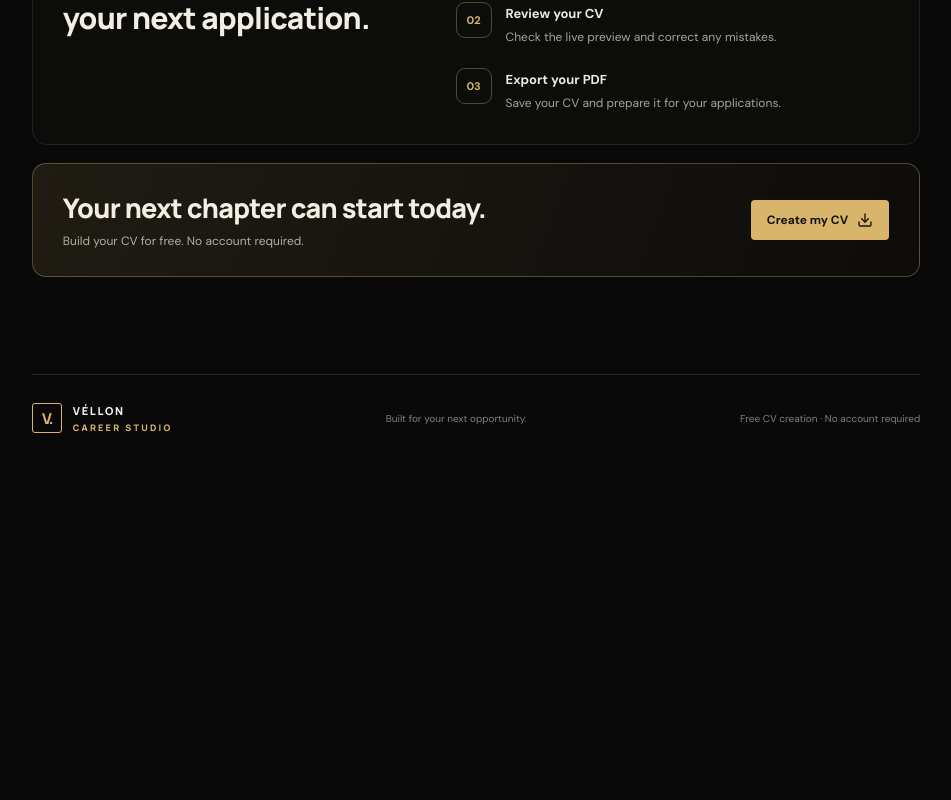
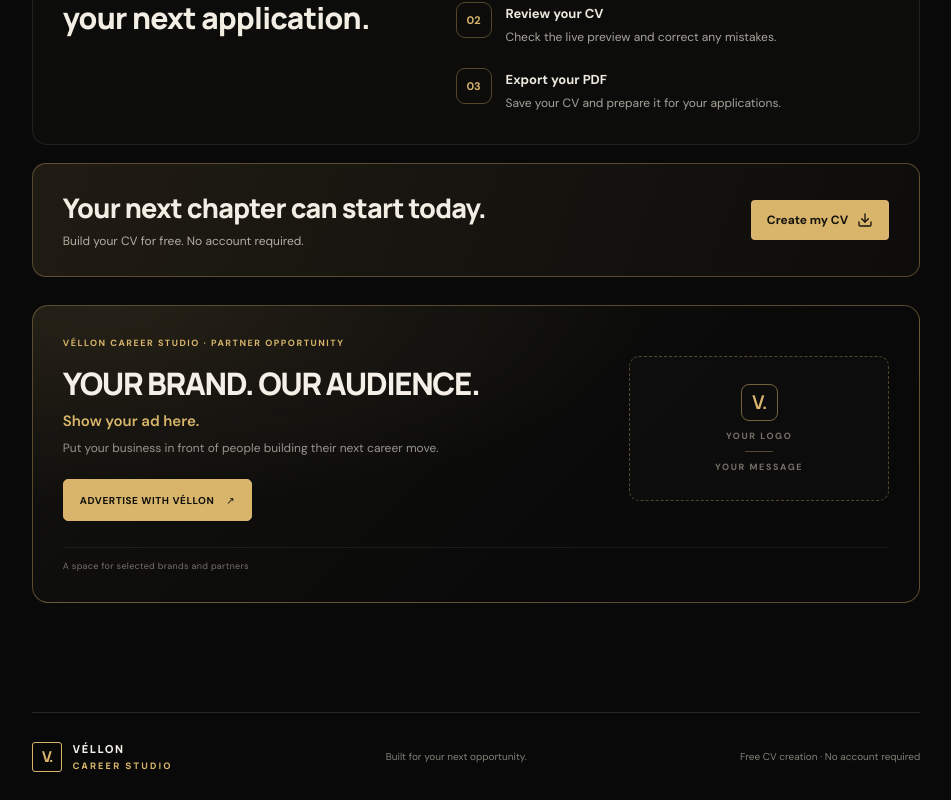
Before and after one commit to BUTTERfISH-STACK/vellon-career-studio, a React (Vite) app: page / in a window 1280 px wide. Shown: the part 915-1715 px from the top of the page, without its empty margins (283-1234 px from the left). Before the commit the page ends 1377 px from the top, so only its background shows below. Built offline with nearby package versions, Linux system fonts and the light colour scheme.

Commit message:
Add premium advertiser banner to Career Studio homepage

```diff
--- a/src/App.jsx
+++ b/src/App.jsx
@@ -360,7 +360,39 @@
             Create my CV <Download size={16}/>
           </button>
         </div>
-      </section>
+
+        <aside className="advertiser-banner" aria-label="Advertising opportunity">
+          <div className="advertiser-banner-copy">
+            <span className="advertiser-eyebrow">VÉLLON CAREER STUDIO · PARTNER OPPORTUNITY</span>
+            <h2>YOUR BRAND. OUR AUDIENCE.</h2>
+            <p className="advertiser-banner-prompt">Show your ad here.</p>
+            <p className="advertiser-banner-description">
+              Put your business in front of people building their next career move.
+            </p>
+            <a
+              className="advertiser-banner-link"
+              href="https://wa.me/27844596054?text=Hi%20V%C3%89LLON%20Career%20Studio%2C%20I%27m%20interested%20in%20advertising%20on%20your%20website."
+              target="_blank"
+              rel="noopener noreferrer"
+              aria-label="Enquire about advertising with VÉLLON Career Studio on WhatsApp"
+            >
+              ADVERTISE WITH VÉLLON <span aria-hidden="true">↗</span>
+            </a>
+          </div>
+
+          <div className="advertiser-banner-placeholder" aria-hidden="true">
+            <span className="advertiser-placeholder-mark">V.</span>
+            <span>YOUR LOGO</span>
+            <span className="advertiser-placeholder-divider" />
+            <span>YOUR MESSAGE</span>
+          </div>
+
+          <div className="advertiser-banner-footnote">
+            A space for selected brands and partners
+          </div>
+        </aside>
+
+</section>
       )}
 
 {activePage === 'cv' && (
--- a/src/index.css
+++ b/src/index.css
@@ -1018,3 +1018,127 @@
     justify-content: center;
   }
 }
+
+
+/* VÉLLON Career Studio — advertiser invitation */
+.advertiser-banner {
+  display: grid;
+  grid-template-columns: minmax(0, 1.35fr) minmax(190px, .65fr);
+  gap: 26px;
+  align-items: center;
+  margin: 28px 0 12px;
+  padding: 30px;
+  overflow: hidden;
+  border: 1px solid rgba(216,181,107,.38);
+  border-radius: 16px;
+  background:
+    radial-gradient(ellipse at 8% 0%, rgba(216,181,107,.10), transparent 48%),
+    linear-gradient(135deg, #12110e 0%, #090909 72%);
+}
+.advertiser-banner-copy { min-width: 0; }
+.advertiser-eyebrow {
+  display: block;
+  margin-bottom: 14px;
+  color: var(--gold);
+  font-size: 9px;
+  font-weight: 700;
+  letter-spacing: .17em;
+  line-height: 1.7;
+}
+.advertiser-banner h2 {
+  margin: 0 0 9px;
+  color: #f4f0e7;
+  font-family: Manrope, sans-serif;
+  font-size: clamp(21px, 3vw, 31px);
+  font-weight: 800;
+  letter-spacing: -.045em;
+  line-height: 1.18;
+}
+.advertiser-banner-prompt {
+  margin: 0 0 7px;
+  color: var(--gold);
+  font-size: 15px;
+  font-weight: 600;
+}
+.advertiser-banner-description {
+  max-width: 460px;
+  margin: 0 0 20px;
+  color: var(--muted);
+  font-size: 12px;
+  line-height: 1.8;
+}
+.advertiser-banner-link {
+  display: inline-flex;
+  align-items: center;
+  gap: 12px;
+  min-height: 42px;
+  padding: 0 16px;
+  border: 1px solid var(--gold);
+  border-radius: 5px;
+  background: var(--gold);
+  color: #11100d;
+  font-size: 10px;
+  font-weight: 800;
+  letter-spacing: .055em;
+  text-decoration: none;
+  transition: background .18s ease, color .18s ease, transform .18s ease;
+}
+.advertiser-banner-link:hover {
+  transform: translateY(-1px);
+  background: transparent;
+  color: var(--gold);
+}
+.advertiser-banner-link:focus-visible {
+  outline: 2px solid #f4e2b8;
+  outline-offset: 4px;
+}
+.advertiser-banner-placeholder {
+  display: flex;
+  min-height: 145px;
+  flex-direction: column;
+  align-items: center;
+  justify-content: center;
+  gap: 9px;
+  border: 1px dashed rgba(216,181,107,.35);
+  border-radius: 10px;
+  background: rgba(255,255,255,.015);
+  color: #777168;
+  font-size: 9px;
+  font-weight: 700;
+  letter-spacing: .18em;
+}
+.advertiser-placeholder-mark {
+  display: grid;
+  width: 37px;
+  height: 37px;
+  place-items: center;
+  border: 1px solid rgba(216,181,107,.5);
+  border-radius: 8px;
+  color: var(--gold);
+  font-family: Manrope, sans-serif;
+  font-size: 19px;
+  letter-spacing: -.08em;
+}
+.advertiser-placeholder-divider {
+  width: 28px;
+  height: 1px;
+  background: rgba(216,181,107,.35);
+}
+.advertiser-banner-footnote {
+  grid-column: 1 / -1;
+  padding-top: 12px;
+  border-top: 1px solid rgba(255,255,255,.07);
+  color: #777168;
+  font-size: 9px;
+  letter-spacing: .035em;
+}
+@media (max-width: 600px) {
+  .advertiser-banner {
+    grid-template-columns: 1fr;
+    gap: 20px;
+    margin-top: 22px;
+    padding: 22px 18px;
+  }
+  .advertiser-banner-placeholder { min-height: 105px; }
+  .advertiser-banner-footnote { grid-column: auto; }
+}
```
